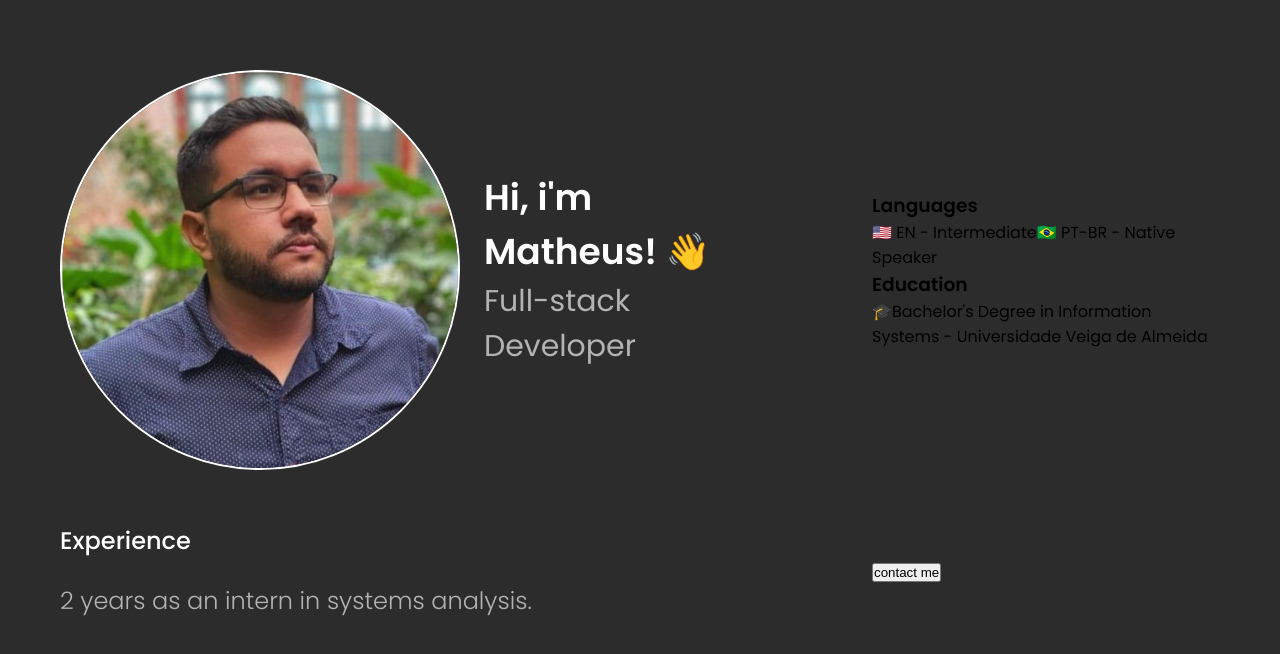
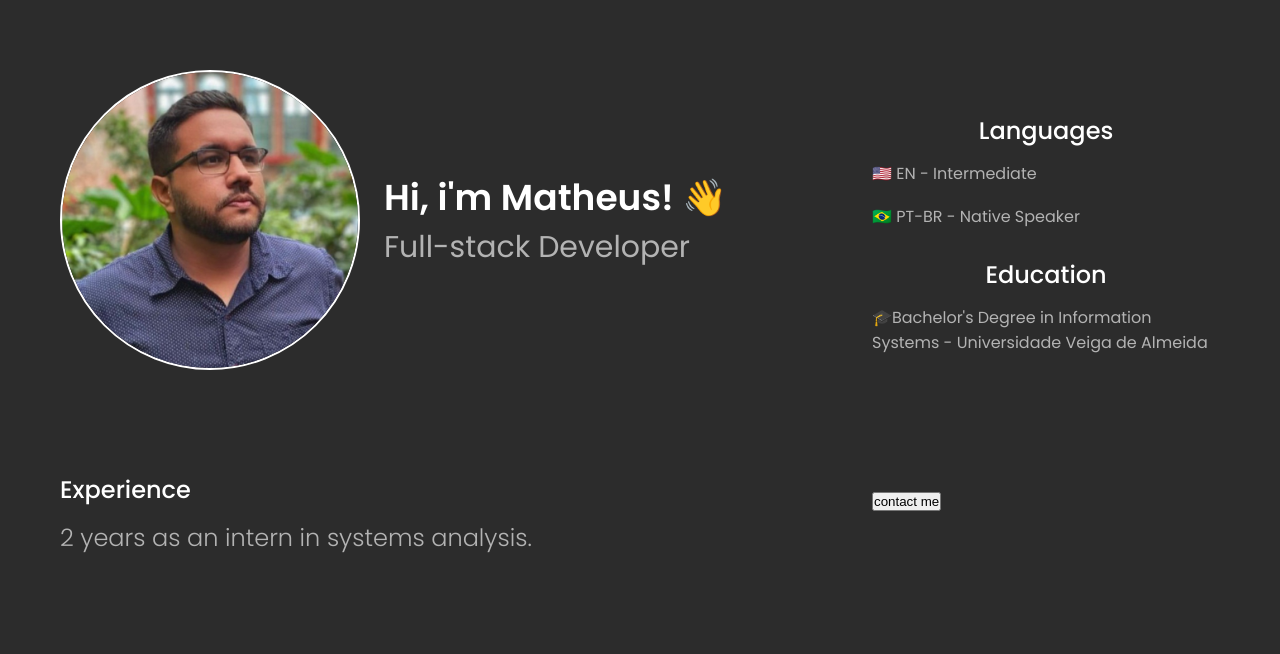
Before and after one commit to gomestizado/gomestizado.github.io, a Next.js app: page / in a window 1280 px wide. Shown: the top 654 px of the page. Built offline with nearby package versions, Linux system fonts and the light colour scheme.

Commit message:
add infos

```diff
--- a/src/app/components/header/header.scss
+++ b/src/app/components/header/header.scss
@@ -3,6 +3,7 @@
     flex-direction: column;
     grid-area: header;
     gap: 24px;
+    align-items: center;
 
     img {
         border-radius: 24px;
--- a/src/app/components/header/header.tsx
+++ b/src/app/components/header/header.tsx
@@ -9,7 +9,7 @@ export function Header() {
         <h1>Hi, i'm Matheus! 👋</h1>
         <h2>Full-stack Developer</h2>
     </div>
-    <Image src="/me.jpg" alt="Vercel logomark" width={400} height={400} />
+    <Image src="/me.jpg" alt="Vercel logomark" width={300} height={300} />
 </div>
     );
 }
--- /dev/null
+++ b/src/app/components/information/information.scss
@@ -0,0 +1,18 @@
+.infos {
+    display: flex;
+    flex-direction: column;
+    align-items: center;
+    width: 100%;
+
+    .languages-info {
+        display: flex;
+        flex-direction: column;
+        gap: 18px;
+        align-items: flex-start;
+        width: 100%;
+    }
+
+    span {
+        color: var(--text-secondary);
+    }
+}
--- /dev/null
+++ b/src/app/components/information/information.tsx
@@ -0,0 +1,19 @@
+import { SectionTitle } from "../sectionTitle/section-title";
+import "./information.scss";
+
+export function Info() {
+    return (
+    <div className="infos">
+        <SectionTitle text="Languages"/>
+        <div className="languages-info">
+            <span>🇺🇸 EN - Intermediate</span>
+            <span>🇧🇷 PT-BR - Native Speaker</span>
+        </div>
+        <SectionTitle text="Education"/>
+        <div className="educational-info">
+            <span>🎓</span>
+            <span>Bachelor's Degree in Information Systems - Universidade Veiga de Almeida</span>
+        </div>
+    </div>
+    )
+}
--- a/src/app/components/sectionTitle/section-title.scss
+++ b/src/app/components/sectionTitle/section-title.scss
@@ -5,7 +5,8 @@
     line-height: 36px;
     color: var(--text-primary);
 
-    margin-bottom: 24px;
+    margin-top: 28px;
+    margin-bottom: 12px;
 
     @media (min-width: 768px) {
         font-size: 24px;
--- a/src/app/page.tsx
+++ b/src/app/page.tsx
@@ -1,5 +1,6 @@
 import { Experience } from "./components/experience/experience";
 import { Header } from "./components/header/header";
+import { Info } from "./components/information/information";
 
 import "./styles/home.scss";
 
@@ -9,18 +10,8 @@ export default function Home() {
     <main className="container">
       <Header/>
       <Experience/>
-      <div className="infos">
-        <h3>Languages</h3>
-        <div className="languages-info">
-          <span>🇺🇸 EN - Intermediate</span>
-          <span>🇧🇷 PT-BR - Native Speaker</span>
-        </div>
-        <h3>Education</h3>
-        <div className="educational-info">
-          <span>🎓</span>
-          <span>Bachelor's Degree in Information Systems - Universidade Veiga de Almeida</span>
-        </div>
-      </div>
+      <Info/>
+
         <div className="buttons">
           <div className="social">
 
```
